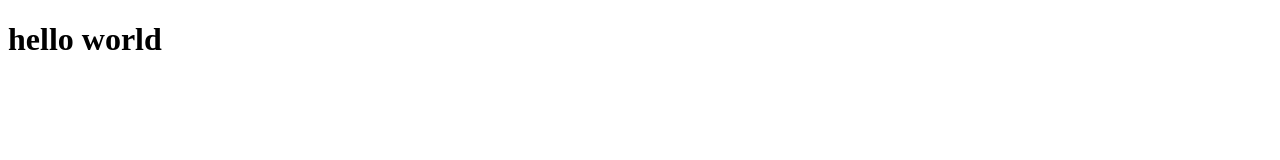
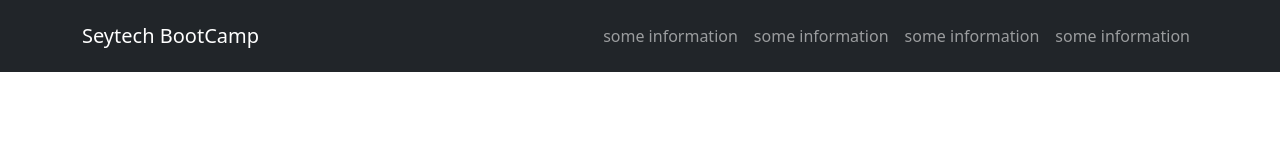
Before and after one commit to ARRIOLALEO/bootstrap2206, a plain HTML site: page index.html in a window 1280 px wide. Drawn offline with nearby package versions, Linux system fonts and the light colour scheme.

Commit message:
the navbar is ready

```diff
--- a/index.html
+++ b/index.html
@@ -1,12 +1,32 @@
-<!DOCTYPE html>
+<!doctype html>
 <html lang="en">
-<head>
-    <meta charset="UTF-8">
-    <meta http-equiv="X-UA-Compatible" content="IE=edge">
-    <meta name="viewport" content="width=device-width, initial-scale=1.0">
-    <title>Document</title>
-</head>
-<body>
-    <h1>hello world</h1>
-</body>
+  <head>
+    <meta charset="utf-8">
+    <meta name="viewport" content="width=device-width, initial-scale=1">
+    <title>Bootstrap demo</title>
+    <link href="https://cdn.jsdelivr.net/npm/bootstrap@5.2.0-beta1/dist/css/bootstrap.min.css" rel="stylesheet" integrity="sha384-0evHe/X+R7YkIZDRvuzKMRqM+OrBnVFBL6DOitfPri4tjfHxaWutUpFmBp4vmVor" crossorigin="anonymous">
+    <link rel="stylesheet" href="https://cdn.jsdelivr.net/npm/bootstrap-icons@1.3.0/font/bootstrap-icons.css">
+  </head>
+  <body>
+      <!-- start Navbar -->
+      <nav class="navbar navbar-expand-lg bg-dark navbar-dark py-3 fixed-top">
+        <div class="container">
+            <a href="#" class="navbar-brand">Seytech BootCamp</a>
+            <button class="navbar-toggler" type="button" data-bs-toggle="collapse" data-bs-target="#navmenu">
+                <span class="navbar-toggler-icon"></span>
+            </button>
+            <div class="collapse navbar-collapse"  id="navmenu">
+                <ul class="navbar-nav ms-auto">
+                    <li class="nav-item"><a class="nav-link">some information</a></li>
+                    <li class="nav-item"><a class="nav-link">some information</a></li>
+                    <li class="nav-item"><a class="nav-link">some information</a></li>
+                    <li class="nav-item"><a class="nav-link">some information</a></li>
+                </ul>
+            </div>
+        </div>
+
+      </nav>
+      <!-- end Navbar -->
+    <script src="https://cdn.jsdelivr.net/npm/bootstrap@5.2.0-beta1/dist/js/bootstrap.bundle.min.js" integrity="sha384-pprn3073KE6tl6bjs2QrFaJGz5/SUsLqktiwsUTF55Jfv3qYSDhgCecCxMW52nD2" crossorigin="anonymous"></script>
+  </body>
 </html>
```
